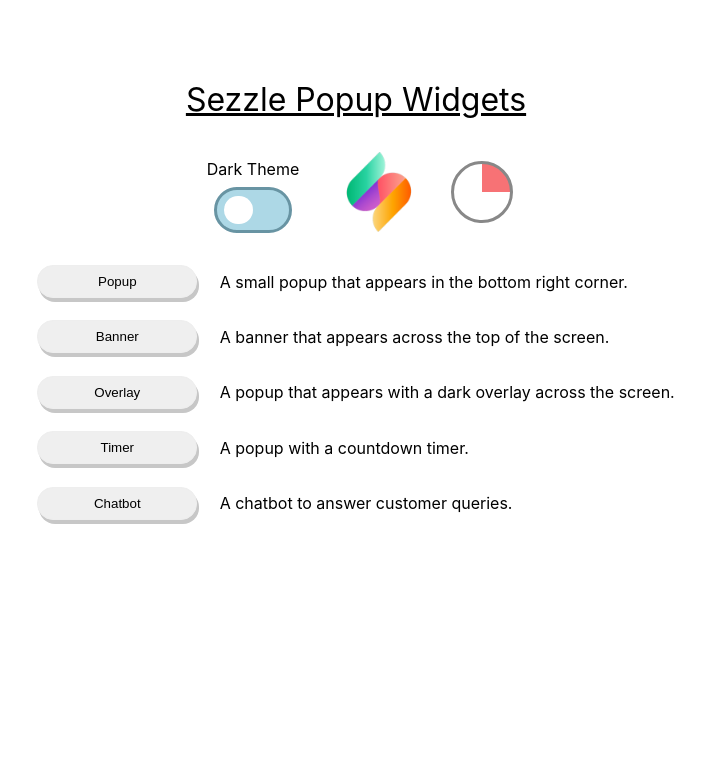
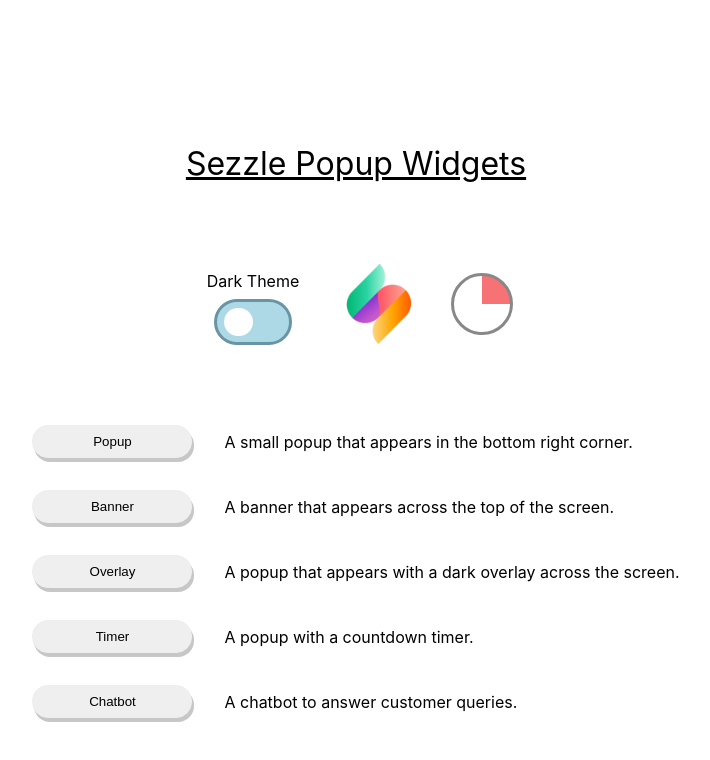
Before and after one commit to morgan-sam/react-popup-widgets, a React (Create React App) app: page / in a window 1280 px wide. Shown: the top 760 px of the page, without its empty margins (284-994 px from the left). Built offline with nearby package versions, Linux system fonts and the light colour scheme.

Commit message:
Changed layout

```diff
--- a/src/css/app.css
+++ b/src/css/app.css
@@ -15,13 +15,13 @@
   text-align: center;
   text-decoration: underline;
   font-size: 2rem;
-  margin: 2rem;
+  margin: 6rem 0 2rem 0;
 }
 
 .widget-info {
   display: grid;
   grid-template-columns: 10rem 1fr;
-  grid-gap: 1.4rem;
+  grid-gap: 2rem;
   align-items: center;
   margin: 2rem;
 }
--- a/src/css/titleTray.css
+++ b/src/css/titleTray.css
@@ -4,6 +4,7 @@
   align-items: center;
   justify-content: space-around;
   user-select: none;
+  margin: 3rem;
 }
 
 .title-tray > * {
@@ -23,5 +24,6 @@
 }
 
 .darktheme-label {
+  text-align: center;
   margin: 0.5rem;
 }
```
